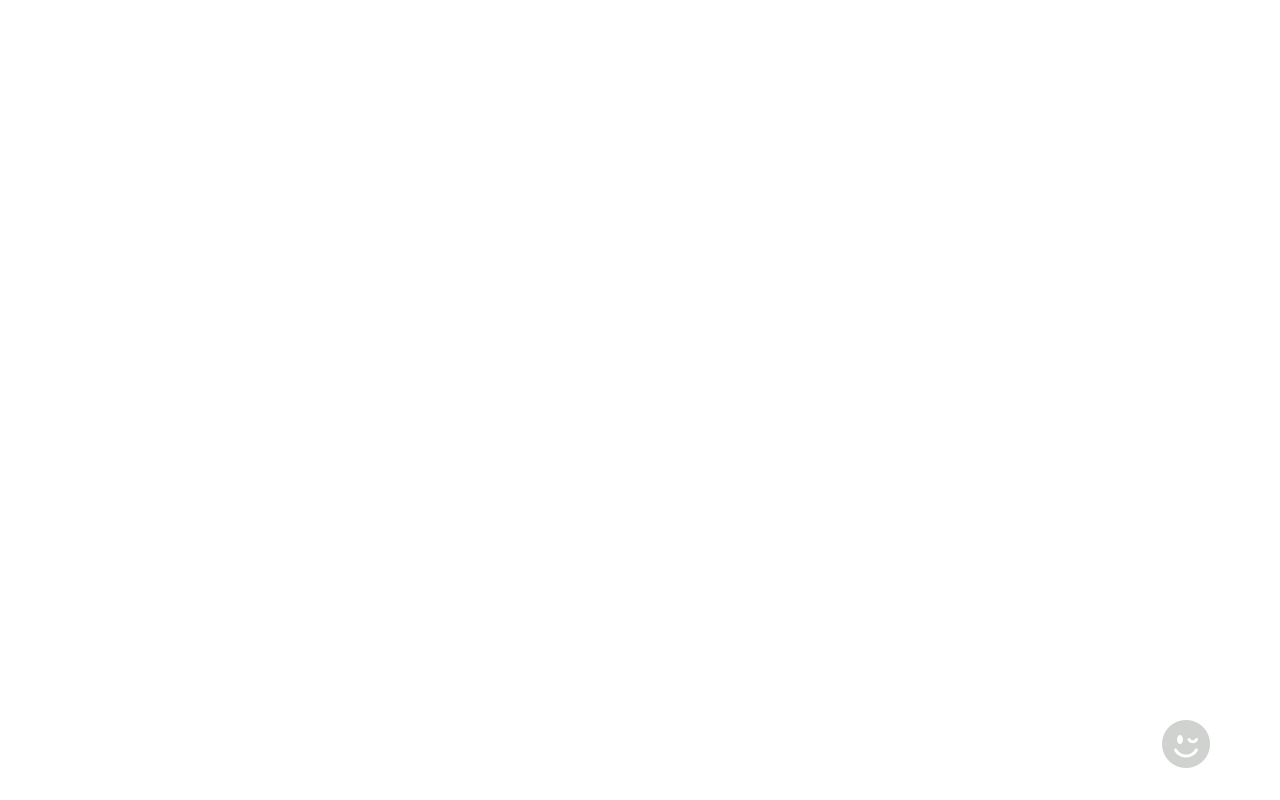
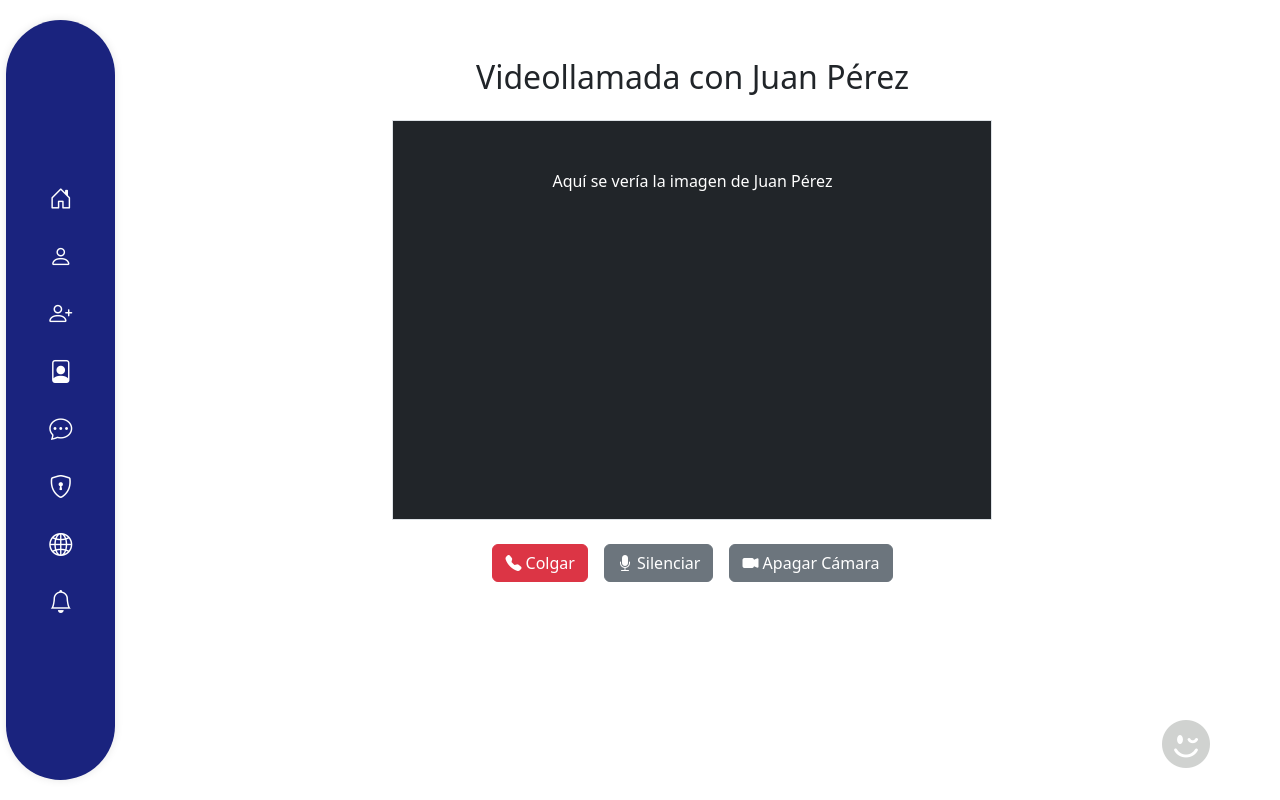
Before and after one commit to ksta11/TradeTalentSocialNetwork, a React (Vite) app: page /videocall in a window 1280 px wide. Before the commit this address had no page. Built offline with nearby package versions, Linux system fonts and the light colour scheme.

Commit message:
Se implemento videollamada desde la pagina de chats

```diff
--- a/src/App.jsx
+++ b/src/App.jsx
@@ -2,7 +2,7 @@ import React from 'react';
 import { Routes, Route } from 'react-router-dom';
 import LayoutWithSidebar from './components/pages/LayoutNavbar';
 import IconLink from './components/atoms/IconLink';
-import { Home, Login, Register,Profile, Chat, Admin, AllMembers, Notifications, PasswordRecovery, Survey } from './components/pages';
+import { Home, Login, Register,Profile, Chat, Admin, AllMembers, Notifications, PasswordRecovery, Survey , VideoCall} from './components/pages';
 import 'bootstrap-icons/font/bootstrap-icons.css';
 import './App.css'; // Asegúrate de importar el archivo CSS
 
@@ -45,6 +45,11 @@ function App() {
             <Chat />
           </LayoutWithSidebar>
         } />
+        <Route path="/videocall" element={
+          <LayoutWithSidebar>
+            <VideoCall otherPersonName="Juan Pérez" />
+          </LayoutWithSidebar>
+        } />
         <Route path="/password-recovery" element={<PasswordRecovery />} />
         <Route path="/survey" element={<Survey />} />
       </Routes>
--- a/src/components/molecules/ChatField.jsx
+++ b/src/components/molecules/ChatField.jsx
@@ -1,4 +1,5 @@
 import './ChatField.css'
+import IconLink from '../atoms/IconLink'
 
 export function ChatField({user, messages}) {
     return(
@@ -16,7 +17,7 @@ export function ChatField({user, messages}) {
                             <i className="bi bi-telephone-fill"></i>
                         </button>
                         <button className="btn btn-primary mx-2">
-                            <i className="bi bi-camera-video-fill"></i>
+                            <IconLink icon="bi bi-camera-video-fill" to="/videocall" tooltipText="VideoCall"/>
                         </button>
                     </div>
                 </div>
--- /dev/null
+++ b/src/components/pages/VideoCall.jsx
@@ -0,0 +1,46 @@
+import React, { useState } from 'react';
+
+export function VideoCall({ otherPersonName }) {
+  const [isMicOn, setIsMicOn] = useState(true);
+  const [isCameraOn, setIsCameraOn] = useState(true);
+
+  // Funciones para manejar los botones
+  const toggleMic = () => setIsMicOn((prevState) => !prevState);
+  const toggleCamera = () => setIsCameraOn((prevState) => !prevState);
+
+  return (
+    <div className="container text-center my-5">
+      <h2>Videollamada con {otherPersonName}</h2>
+
+      {/* Ventana de video */}
+      <div
+        className="border bg-dark mx-auto my-4"
+        style={{ width: '600px', height: '400px' }}
+      >
+        <p className="text-white pt-5">Aquí se vería la imagen de {otherPersonName}</p>
+      </div>
+
+      {/* Botones de control */}
+      <div>
+        <button
+          className="btn btn-danger mx-2"
+          onClick={() => alert('Llamada finalizada')}
+        >
+          <i className="bi bi-telephone-fill"></i> Colgar
+        </button>
+        <button
+          className={`btn ${isMicOn ? 'btn-secondary' : 'btn-warning'} mx-2`}
+          onClick={toggleMic}
+        >
+          <i className={`bi ${isMicOn ? 'bi-mic-fill' : 'bi-mic-mute-fill'}`}></i> {isMicOn ? 'Silenciar' : 'Activar Micro'}
+        </button>
+        <button
+          className={`btn ${isCameraOn ? 'btn-secondary' : 'btn-warning'} mx-2`}
+          onClick={toggleCamera}
+        >
+          <i className={`bi ${isCameraOn ? 'bi-camera-video-fill' : 'bi-camera-video-off-fill'}`}></i> {isCameraOn ? 'Apagar Cámara' : 'Encender Cámara'}
+        </button>
+      </div>
+    </div>
+  );
+}
--- a/src/components/pages/index.js
+++ b/src/components/pages/index.js
@@ -9,3 +9,4 @@ export { PasswordRecovery } from './PasswordRecovery';
 export { Survey } from './Survey';
 export { AllMembers } from './AllMembers'
 export { Notifications } from './Notifications'
+export { VideoCall } from './VideoCall'
```
